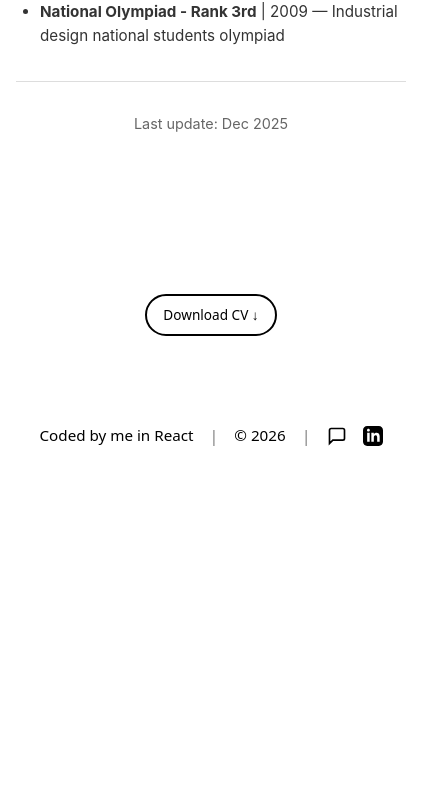
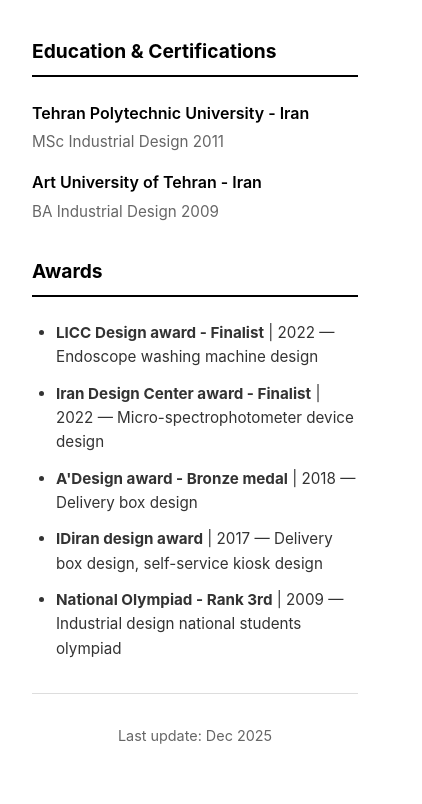
Before and after one commit to Ehsantagh/ehsan-r, a React (Vite) app: page /CV in a window 390 px wide. Shown: the part 5151-5955 px from the top of the page, 422 px wide, since content can reach past the window. Before the commit the page ends 5631 px from the top, so only its background shows below. Built offline with nearby package versions, Linux system fonts and the light colour scheme.

Commit message:
tried to fix horz scrolling on mobile version. not sure if it works. will check on Vercel

```diff
--- a/src/index.css
+++ b/src/index.css
@@ -13,6 +13,20 @@
   -moz-osx-font-smoothing: grayscale;
 }
 
+* {
+  box-sizing: border-box;
+}
+
+body {
+  margin: 0;
+  min-width: 320px;
+  overflow-x: hidden;
+}
+
+#root {
+  width: 100%;
+}
+
 a {
   font-weight: 500;
   color: #521500;
@@ -20,15 +34,6 @@
 }
 a:hover {
   color: #3d0f00;
-}
-
-body {
-  margin: 0;
-  min-width: 320px;
-}
-
-#root {
-  width: 100%;
 }
 
 h1 {
--- a/src/styles/cv.css
+++ b/src/styles/cv.css
@@ -9,17 +9,20 @@
   justify-content: flex-start;
   padding: 0;
   gap: 2rem;
+  box-sizing: border-box;
+  overflow-x: hidden;
 }
 
 .cv-container {
   width: 100%;
-  max-width: none;
+  max-width: 100%;
   height: auto;
   border: none;
   border-radius: 0;
   overflow: visible;
   background: transparent;
   padding: 2rem;
+  box-sizing: border-box;
 }
 
 .cv-content {
--- a/src/styles/torch.css
+++ b/src/styles/torch.css
@@ -141,7 +141,8 @@
   .torch-page {
     padding: 0;
     height: 100vh;
-    overflow: visible;
+    overflow: hidden;
+    box-sizing: border-box;
   }
 
   .torch-container {
```
